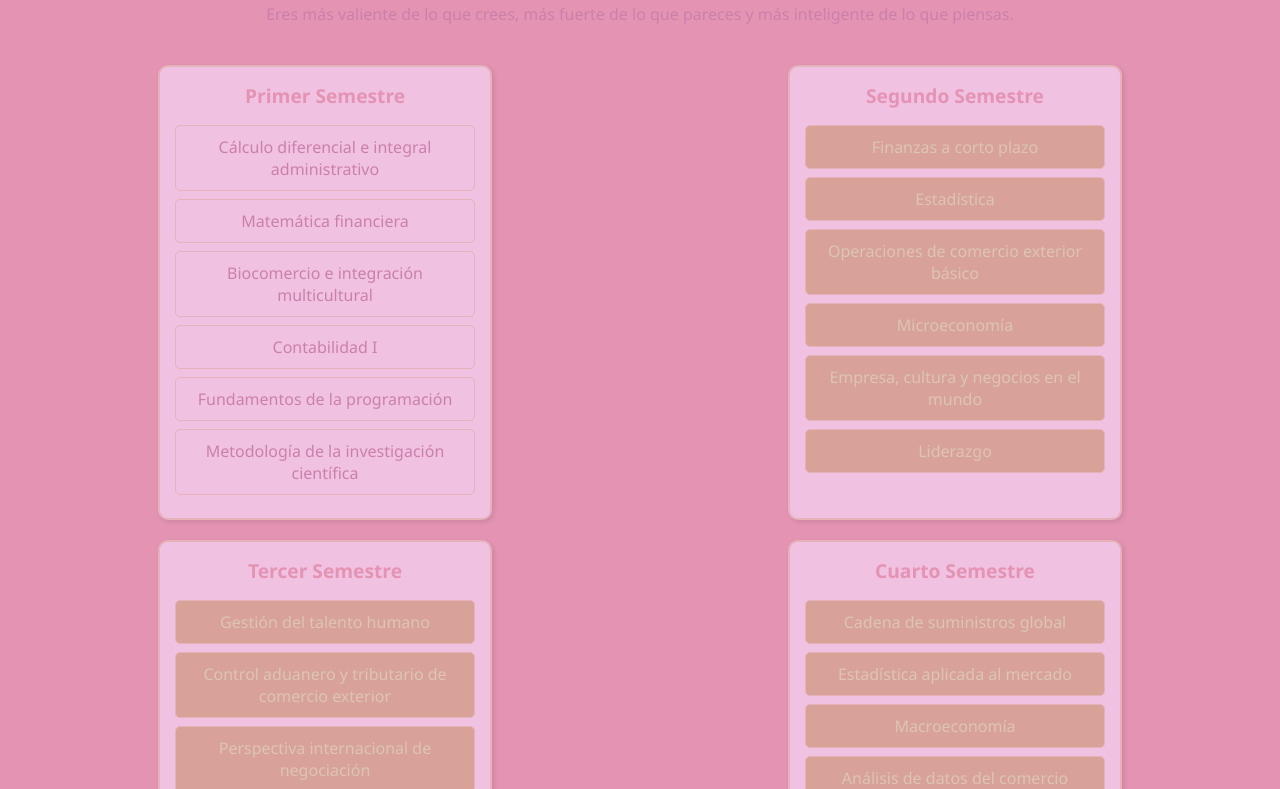
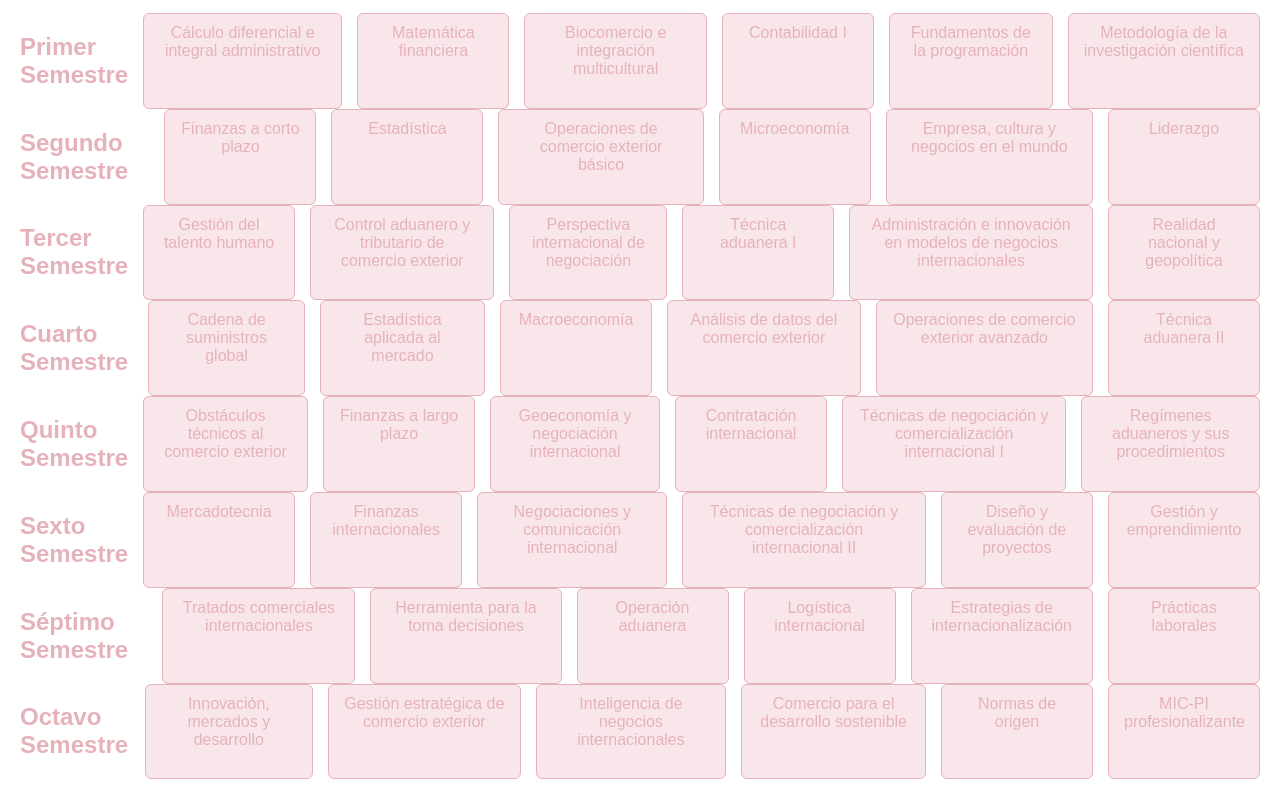
Before and after one commit to Anahi2018/Malla-Comercio-Exterior-2, a plain HTML site: page index.html in a window 1280 px wide. Shown: the part 101-890 px from the top of the page. Drawn offline with Linux system fonts and the light colour scheme.

Commit message:
Update style.css

```diff
--- a/style.css
+++ b/style.css
@@ -1,69 +1,56 @@
+/* Color principal para textos y títulos */
 body {
-    font-family:'Segoe UI', Tahoma, Geneva, Verdana, sans-serif;
-    background-color: #E493B3;
-    color: #CB80AB;
-    margin: 0;
-    padding: 20px;
+  font-family: Arial, sans-serif;
+  color: #E6B2BA;
+  background-color: #fff;
+  margin: 20px;
 }
 
-h1 {
-    color: #E6B2BA;
-    text-align: center;
-    margin-bottom: 20px;
+/* Títulos de semestres con color #E6B2BA */
+.semestre-titulo {
+  color: #E6B2BA;
+  font-weight: bold;
+  font-size: 1.5em;
+  margin-bottom: 10px;
 }
 
-p {
-    text-align: center;
-    margin-bottom: 40px;
+/* Contenedor general de la malla: flex con dirección column para que los semestres estén apilados verticalmente */
+.malla-container {
+  display: flex;
+  flex-direction: column; /* esto apila los semestres uno abajo del otro */
+  gap: 30px;
 }
 
-#malla-container {
-    display: grid;
-    grid-template-columns: repeat(2, 1fr); /* Dos columnas */
-    gap: 20px;
-    justify-items: center;
+/* Cada semestre con materias en fila horizontal */
+.semestre {
+  display: flex;
+  flex-direction: row; /* materias una al lado de otra, horizontal */
+  gap: 15px;
+  flex-wrap: nowrap; /* si quieres que no bajen a la siguiente línea */
 }
 
-.semestre {
-    width: 100%;
-    max-width: 300px;
-    background-color: #F0C1E1;
-    border: 2px solid #E6B2BA;
-    border-radius: 10px;
-    padding: 15px;
-    box-shadow: 2px 2px 5px rgba(0, 0, 0, 0.1);
+/* Estilo de cada materia (caja) */
+.materia {
+  background-color: #f9e6eb; /* un rosa muy claro para contraste */
+  border: 1px solid #E6B2BA;
+  border-radius: 6px;
+  padding: 10px 15px;
+  min-width: 120px;
+  text-align: center;
+  cursor: pointer;
+  user-select: none;
+  transition: background-color 0.3s ease;
 }
 
-.semestre h2 {
-    color: #E493B3;
-    text-align: center;
-    margin-top: 0;
-    font-size: 1.2em;
+/* Materia cuando está aprobada (por ejemplo, cambia el fondo) */
+.materia.aprobada {
+  background-color: #E6B2BA;
+  color: white;
+  font-weight: bold;
 }
 
-.materia {
-    padding: 10px;
-    margin: 8px 0;
-    border: 1px solid #E6B2BA;
-    background-color: #F0C1E1;
-    border-radius: 5px;
-    cursor: pointer;
-    transition: background-color 0.3s;
-    text-align: center;
+/* Materia hover */
+.materia:hover {
+  background-color: #d997a3;
+  color: white;
 }
-
-.materia:hover {
-    background-color: #F5CBCB;
-}
-
-.materia.bloqueada {
-    background-color: #D9A299;
-    color: #DCC5B2;
-    pointer-events: none;
-}
-
-.materia.aprobada {
-    background-color: #C599B6; /* morado pastel */
-    color: #CB9DF0;
-    text-decoration: line-through;
-}
```
